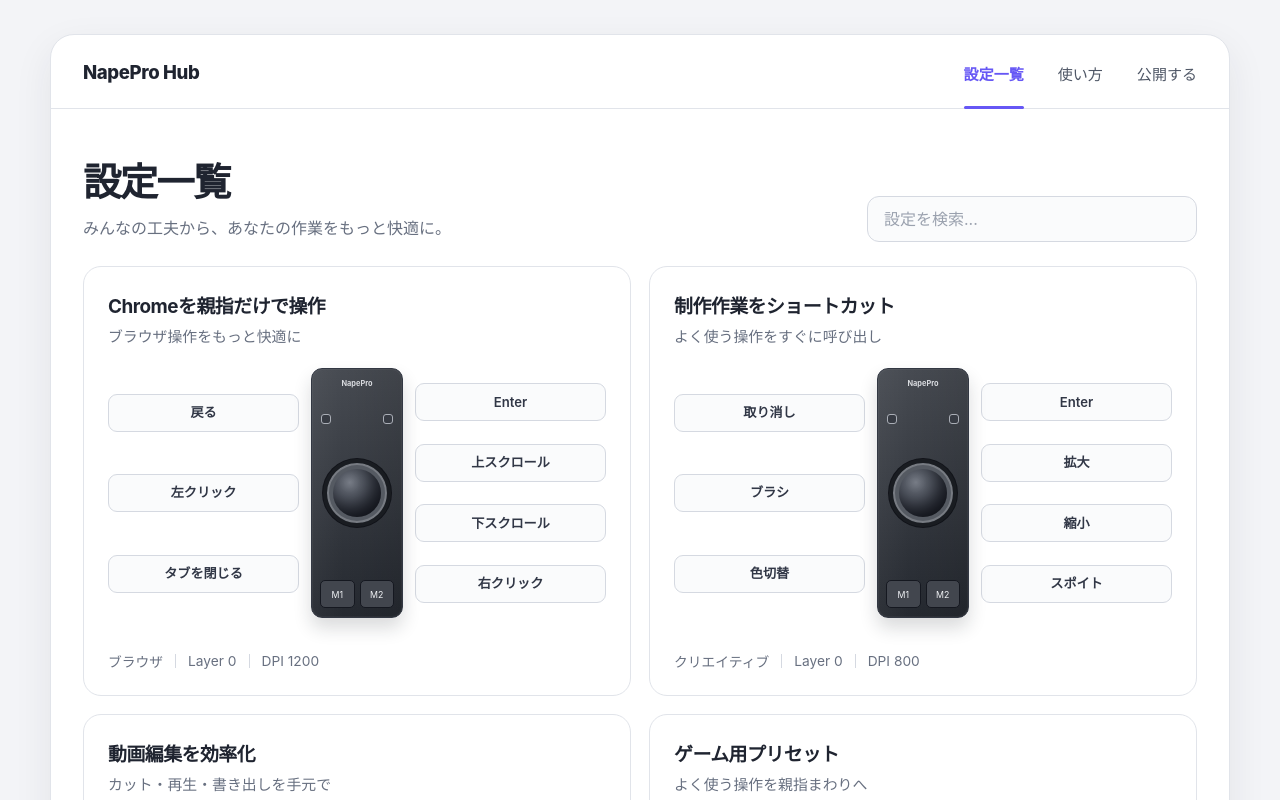
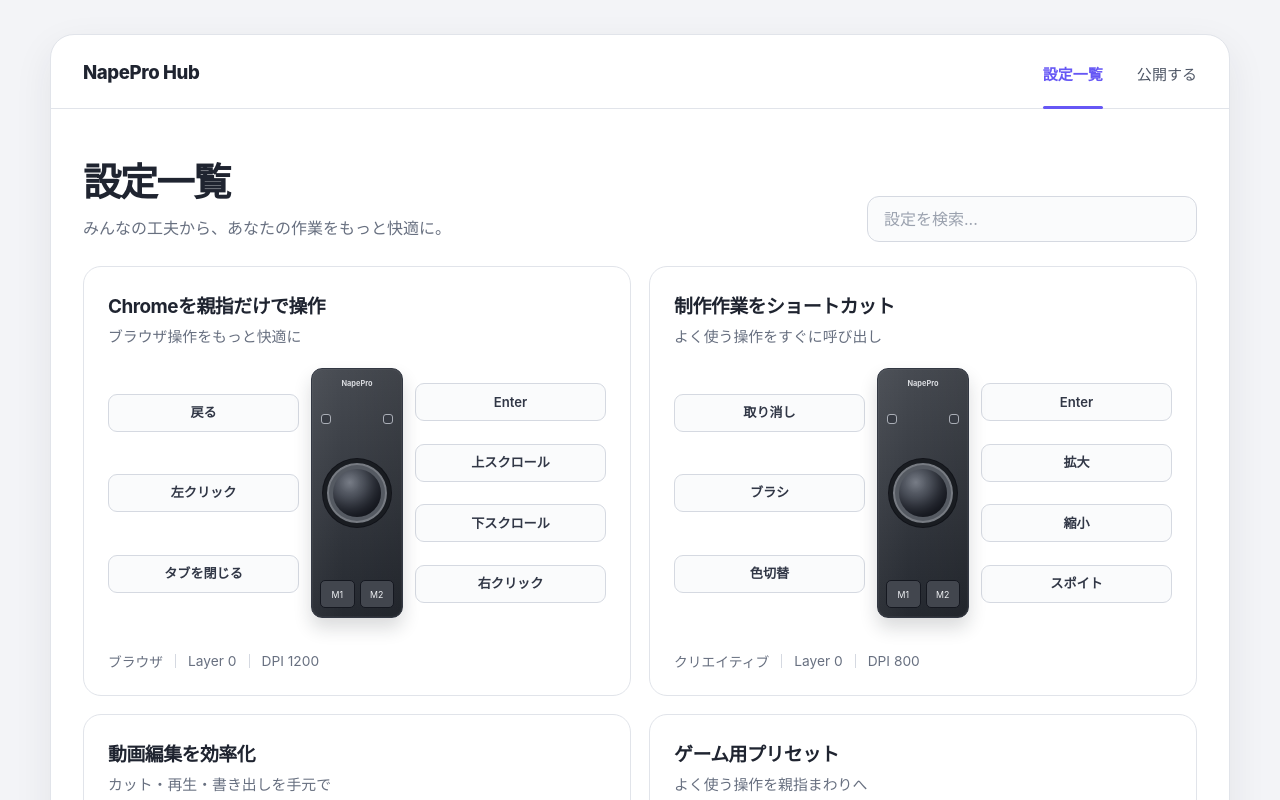
Before and after one commit to swdevsmz/nape-pro-hub, a Next.js app: page / in a window 1280 px wide. Shown: the top 800 px of the page. Built offline with nearby package versions, Linux system fonts and the light colour scheme.

Commit message:
fix: remove nonfunctional guide navigation

```diff
--- a/src/components/site-header.tsx
+++ b/src/components/site-header.tsx
@@ -1,7 +1,7 @@
 import Link from "next/link";
 
 type SiteHeaderProps = {
-  active?: "list" | "guide" | "publish";
+  active?: "list" | "publish";
 };
 
 export function SiteHeader({ active }: SiteHeaderProps) {
@@ -14,9 +14,6 @@ export function SiteHeader({ active }: SiteHeaderProps) {
         <Link className={active === "list" ? "active" : ""} href="/">
           設定一覧
         </Link>
-        <a className={active === "guide" ? "active" : ""} href="#guide">
-          使い方
-        </a>
         <Link className={active === "publish" ? "active" : ""} href="/publish">
           公開する
         </Link>
```
